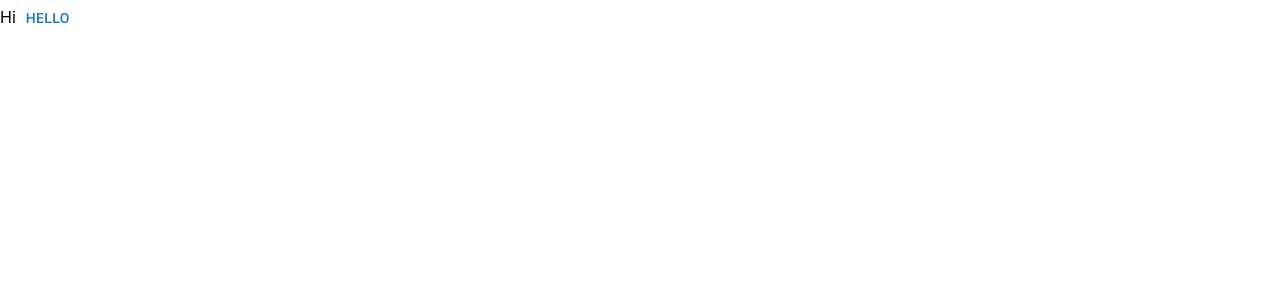
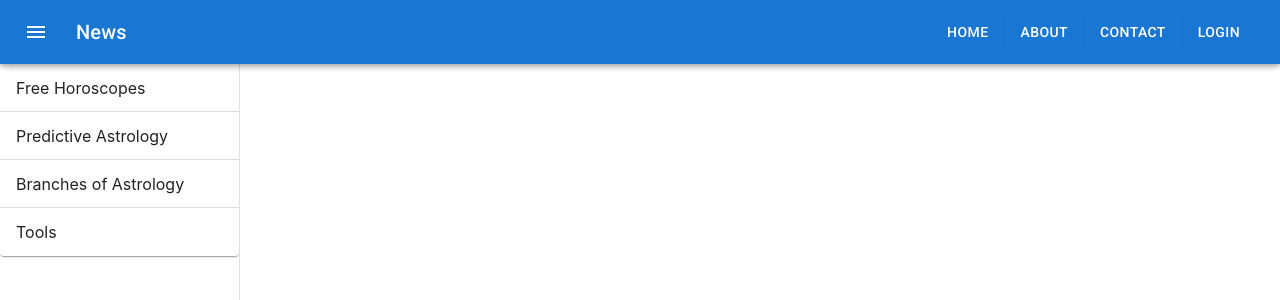
Before and after one commit to Emobe/astroseek, a React app: page / in a window 1280 px wide. Shown: the top 300 px of the page. Built offline with nearby package versions, Linux system fonts and the light colour scheme.

Commit message:
Add main layout and some nav items in a drawer

```diff
--- a/src/index.tsx
+++ b/src/index.tsx
@@ -2,9 +2,10 @@ import React from 'react';
 import ReactDOM from 'react-dom/client';
 import './index.css';
 import reportWebVitals from './reportWebVitals';
-import { createBrowserRouter, RouterProvider } from 'react-router-dom';
+import {createBrowserRouter, RouterProvider} from 'react-router-dom';
 import NotFound from './pages/NotFound';
-import Button from '@mui/material/Button';
+
+import MainLayout from './layouts/Main';
 
 import '@fontsource/roboto/300.css';
 import '@fontsource/roboto/400.css';
@@ -15,8 +16,14 @@ import '@fontsource/roboto/700.css';
 const router = createBrowserRouter([
   {
     path: "/",
-    element: <div>Hi<Button>Hello</Button></div>,
-    errorElement: <NotFound />
+    element: <MainLayout />,
+    errorElement: <NotFound />,
+    children: [
+      {
+        path: '/',
+        element: <div>Hello</div>
+      }
+    ]
   }
 ]);
 
--- /dev/null
+++ b/src/layouts/Main/AppBar.tsx
@@ -0,0 +1,60 @@
+import React from 'react';
+import MenuIcon from '@mui/icons-material/Menu';
+import MuiAppBar from '@mui/material/AppBar';
+import Box from '@mui/material/Box';
+import Toolbar from '@mui/material/Toolbar';
+import Typography from '@mui/material/Typography';
+import Button from '@mui/material/Button';
+import IconButton from '@mui/material/IconButton';
+
+const AppBar: React.FC = () => {
+  const NavItems = [
+    {
+      text: 'Home',
+      link: '/',
+    },
+    {
+      text: 'About',
+      link: '/about',
+    },
+    {
+      text: 'Contact',
+      link: '/contact',
+    },
+    {
+      text: 'Login',
+      link: '/login',
+    },
+  ];
+  return (
+    <MuiAppBar position="fixed" sx={{zIndex: (theme) => theme.zIndex.drawer + 1}}>
+      <Toolbar>
+        <IconButton
+          size="large"
+          edge="start"
+          color="inherit"
+          aria-label="menu"
+          sx={{mr: 2}}
+        >
+          <MenuIcon />
+        </IconButton>
+        <Typography variant="h6" component="div" sx={{flexGrow: 1}}>
+          News
+        </Typography>
+        <Box sx={{display: {xs: 'none', sm: 'block'}}}>
+          {NavItems.map((items, index) => (
+            <Button
+              variant="outlined"
+              key={index}
+              style={{color: 'white'}}
+            >
+              {items.text}
+            </Button>
+          ))}
+        </Box>
+      </Toolbar>
+    </MuiAppBar>
+  )
+}
+
+export default AppBar;
--- /dev/null
+++ b/src/layouts/Main/DrawerItems.ts
@@ -0,0 +1,51 @@
+interface DrawerItemChild {
+  name: string;
+  link: string;
+};
+
+interface DrawerItem {
+  name: string;
+  children: DrawerItemChild[];
+};
+
+const items: DrawerItem[] = [
+  {
+    name: "Free Horoscopes",
+    children: [
+      {
+        name: "Birth Chart",
+        link: "birth-chart"
+      },
+      {
+        name: "Compatibility Horoscope",
+        link: "compatibility"
+      },
+      {
+        name: "Ascendant Rising Sign",
+        link: "ascendant-rising-sign"
+      },
+      {
+        name: "Moon & Sign Phase",
+        link: "moon-sign-phase"
+      },
+      {
+        name: "Daily Horoscope",
+        link: "daily-horoscope"
+      },
+    ]
+  },
+  {
+    name: "Predictive Astrology",
+    children: []
+  },
+  {
+    name: "Branches of Astrology",
+    children: []
+  },
+  {
+    name: "Tools",
+    children: []
+  }
+];
+
+export default items;
--- /dev/null
+++ b/src/layouts/Main/NavDrawer.tsx
@@ -0,0 +1,62 @@
+import React from 'react';
+import Box from '@mui/material/Box';
+import Toolbar from '@mui/material/Toolbar';
+import Typography from '@mui/material/Typography';
+import Drawer from '@mui/material/Drawer';
+import Accordion from '@mui/material/Accordion';
+import AccordionSummary from '@mui/material/AccordionSummary';
+import AccordionDetails from '@mui/material/AccordionDetails';
+import List from '@mui/material/List';
+import ListItem from '@mui/material/ListItem';
+import ListItemButton from '@mui/material/ListItemButton';
+import ListItemText from '@mui/material/ListItemText';
+
+import drawerItems from './DrawerItems';
+
+const AccordionList: React.FC = () => {
+
+  return (
+    <>
+      {drawerItems.map(item => (
+        <Accordion>
+          <AccordionSummary>
+            {item.name}
+          </AccordionSummary>
+          <AccordionDetails>
+            <List>
+              {item.children.map(child => (
+                <ListItem>
+                  <ListItemButton>
+                    <ListItemText>
+                      {child.name}
+                    </ListItemText>
+                  </ListItemButton>
+                </ListItem>
+              ))}
+            </List>
+          </AccordionDetails>
+        </Accordion>
+      ))}
+    </>
+  );
+}
+
+const NavDrawer: React.FC = () => {
+
+  return (
+    <Drawer
+      variant="permanent"
+      sx={{
+        width: 240,
+        flexShrink: 0,
+        [`& .MuiDrawer-paper`]: {width: 240, boxSizing: 'border-box'},
+
+      }}
+    >
+      <Toolbar />
+      <AccordionList />
+    </Drawer>
+  )
+};
+
+export default NavDrawer;
--- /dev/null
+++ b/src/layouts/Main/index.tsx
@@ -0,0 +1,22 @@
+import React from 'react';
+import Box from '@mui/material/Box';
+import AppBar from './AppBar';
+import NavDrawer from './NavDrawer';
+import {Outlet} from 'react-router-dom';
+
+const MainLayout: React.FC = () => {
+
+  return (
+    <>
+      <Box sx={{flexGrow: 1}}>
+        <AppBar />
+        <NavDrawer />
+      </Box>
+      <Box>
+        <Outlet />
+      </Box>
+    </>
+  );
+};
+
+export default MainLayout;
```
